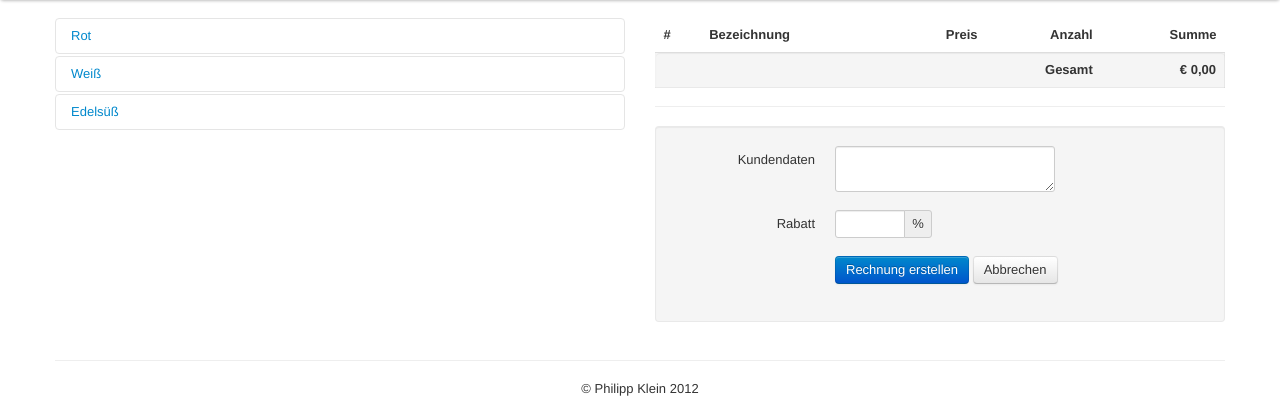
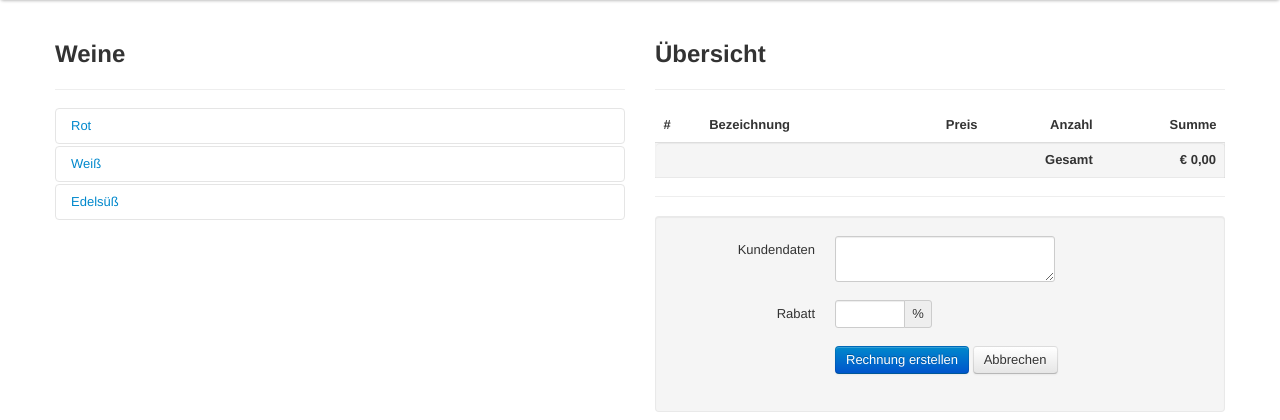
Before and after one commit to kleinph/vino-bill, a Django app: page /rechnung/ in a window 1280 px wide. Shown: the part 40-460 px from the top of the page. Run offline with Django 3.2, Linux system fonts and the light colour scheme; data comes from the database, SQL or seed files in the repository; parts of the project's set-up code (start-up, migrations or seed data) failed here and were passed over.

Commit message:
added page headers

```diff
--- a/server/templates/index.html
+++ b/server/templates/index.html
@@ -28,6 +28,9 @@
 
         <div class="span6">
 
+          <div class="page-header">
+            <h2>Weine</h2>
+          </div>
           {% if categories %}
           <ul class="accordion unstyled" id="wine-list">
             {% for category in categories %}
@@ -62,7 +65,10 @@
         </div>
 
         <div class="span6">
-         <table id="wine-table" class="table">
+          <div class="page-header">
+            <h2>Übersicht</h2>
+          </div>
+          <table id="wine-table" class="table">
             <thead>
               <tr>
                 <th>#</th>
```
